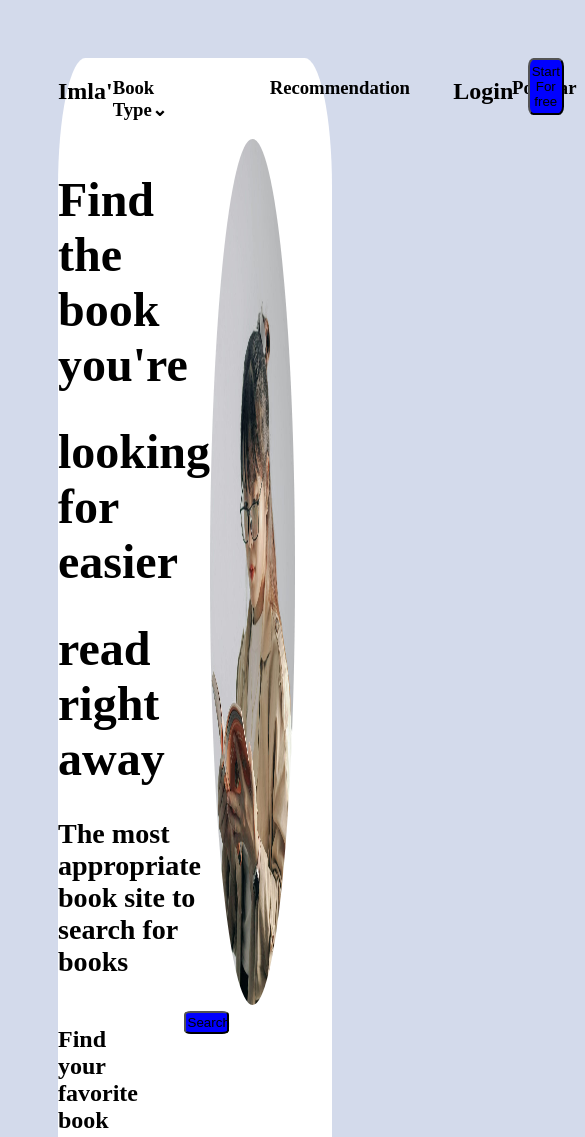
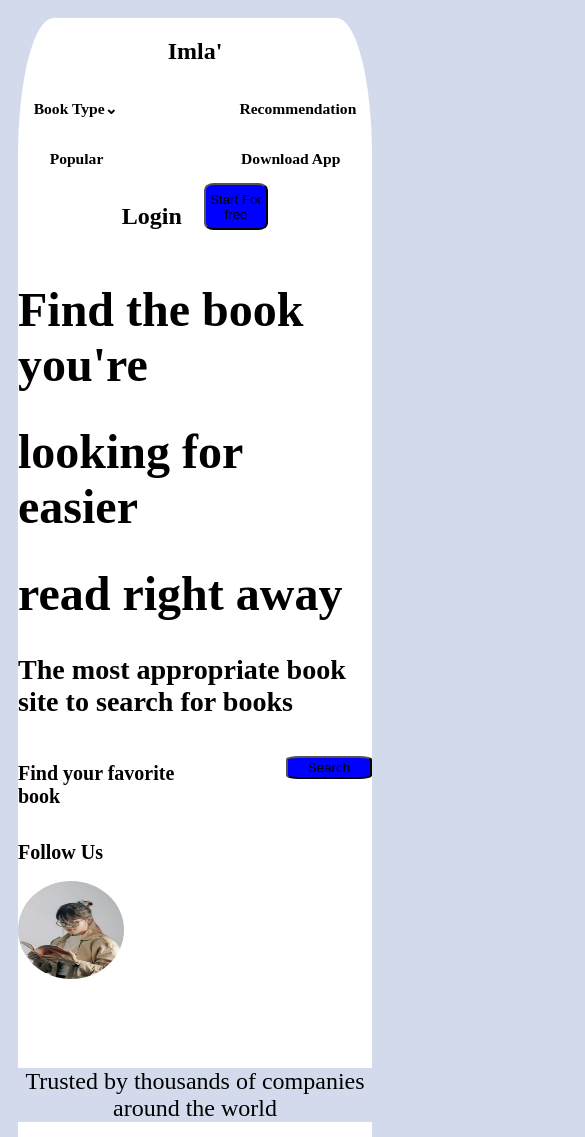
Before and after one commit to Kame-Bashuna/appbookhtml, a plain HTML site: page index.html in a window 390 px wide. Shown: the top 1137 px of the page, 585 px wide, since content can reach past the window. Drawn offline with Linux system fonts and the light colour scheme.

Commit message:
add file

```diff
--- a/style.css
+++ b/style.css
@@ -73,5 +73,31 @@
     padding: 50px 50px;
 }
 @media screen and (max-width:650px){
+    #navybar{
+        flex-wrap: wrap;
 
+    }
+
+    #nof{
+        padding: 10px 10px;
+    }
+    #mid{
+        flex-wrap: wrap;
+        font-size: smaller;
+
+    }
+    #book{
+        flex-wrap: wrap;
+       font-size: smaller;
+    }
+    #footer{
+        flex-wrap: wrap;
+        grid-template-row: 1fr 1fr;
 }
+
+.girl{
+    height: 60%;
+    width: 30%;
+    border-radius: 70%;
+}
+}
```
